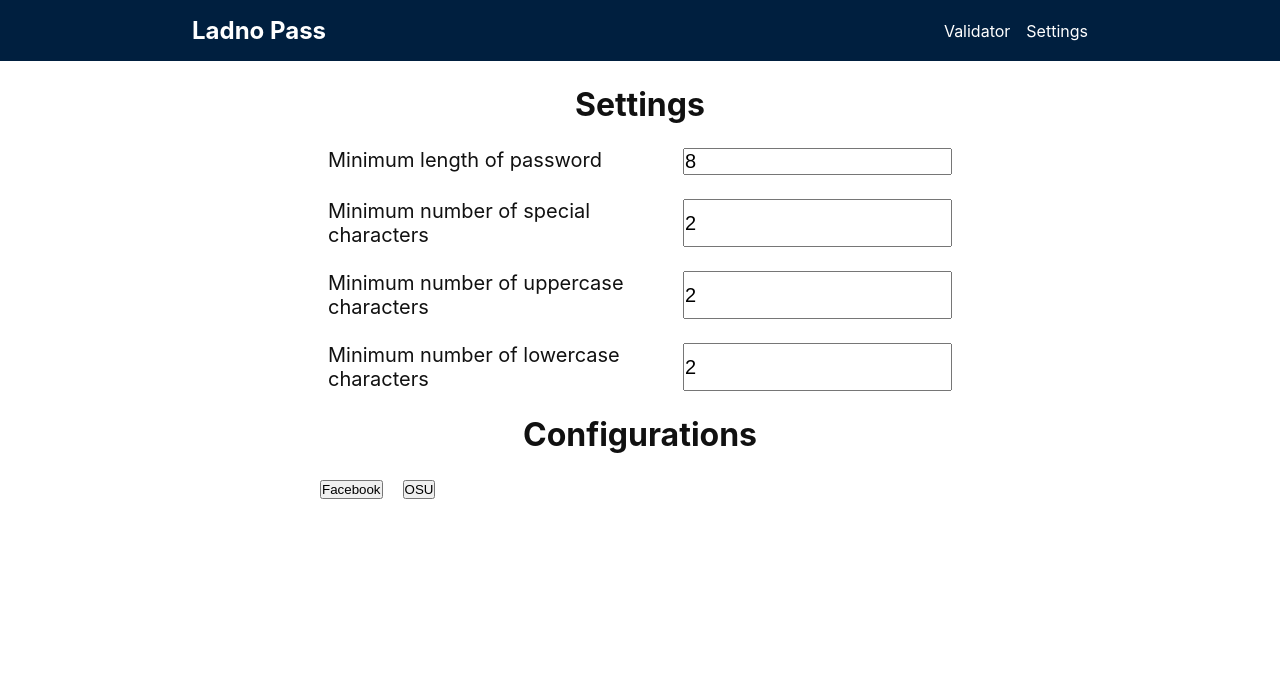
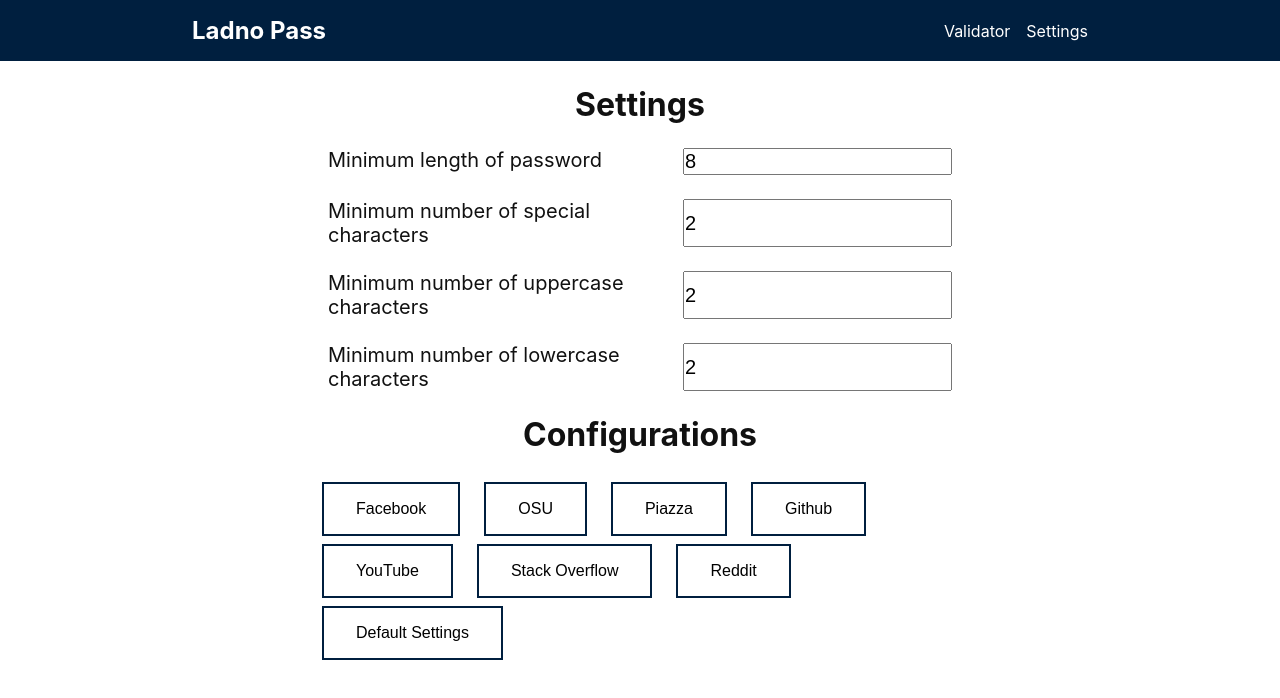
Before and after one commit to jacobpa/password-validator, a Vue app: page /settings in a window 1280 px wide. Shown: the top 698 px of the page. Built offline with nearby package versions, Linux system fonts and the light colour scheme.

Commit message:
Added some configurations (buttons) to the settings screen that set the values of the inputs

```diff
--- a/src/views/Settings.vue
+++ b/src/views/Settings.vue
@@ -36,8 +36,14 @@
   <div class = "configurations">
     <h1>Configurations</h1>
       <ul>
-        <li><button v-on:click="config.minLength = 6, config.minSpecialChar = 0, config.minUpperChar = 0,config.minLowerChar = 0 ">Facebook</button></li>
-        <li><button v-on:click="config.minLength = 8, config.minSpecialChar = 3, config.minUpperChar = 3,config.minLowerChar = 3 ">OSU</button></li>
+        <li><button class = "button1" v-on:click="config.minLength = 6, config.minSpecialChar = 0, config.minUpperChar = 0,config.minLowerChar = 0 ">Facebook</button></li>
+        <li><button class = "button1" v-on:click="config.minLength = 8, config.minSpecialChar = 3, config.minUpperChar = 3,config.minLowerChar = 3 ">OSU</button></li>
+        <li><button class = "button1" v-on:click="config.minLength = 8, config.minSpecialChar = 0, config.minUpperChar = 0,config.minLowerChar = 0 ">Piazza</button></li>
+        <li><button class = "button1" v-on:click="config.minLength = 8, config.minSpecialChar = 1, config.minUpperChar = 1,config.minLowerChar = 1 ">Github</button></li>
+        <li><button class = "button1" v-on:click="config.minLength = 8, config.minSpecialChar = 1, config.minUpperChar = 1,config.minLowerChar = 1 ">YouTube</button></li>
+        <li><button class = "button1" v-on:click="config.minLength = 8, config.minSpecialChar = 1, config.minUpperChar = 0,config.minLowerChar = 0 ">Stack Overflow</button></li>
+        <li><button class = "button1" v-on:click="config.minLength = 6, config.minSpecialChar = 0, config.minUpperChar = 0,config.minLowerChar = 0 ">Reddit</button></li>
+        <li><button class = "button1" v-on:click="config.minLength = 8, config.minSpecialChar = 2, config.minUpperChar = 2,config.minLowerChar = 2 ">Default Settings</button></li>
       </ul>
 
   </div>
@@ -94,6 +100,32 @@ export default {
       float: left;
       padding-right: 20px;
       }
+
+      button {
+          background-color: #4CAF50; /* Green */
+          border: none;
+          color: white;
+          padding: 16px 32px;
+          text-align: center;
+          text-decoration: none;
+          display: inline-block;
+          font-size: 16px;
+          margin: 4px 2px;
+          -webkit-transition-duration: 0.4s; /* Safari */
+          transition-duration: 0.4s;
+          cursor: pointer;
+      }
+
+      .button1 {
+        background-color: white;
+        color: black;
+        border: 2px solid #001F3F;
+      }
+
+      .button1:hover {
+        background-color: #001F3F;
+        color: white;
+      }
   }
 }
 </style>
```
Also changed, not shown: 1 other file (tests, documents, lock files or other folders).
